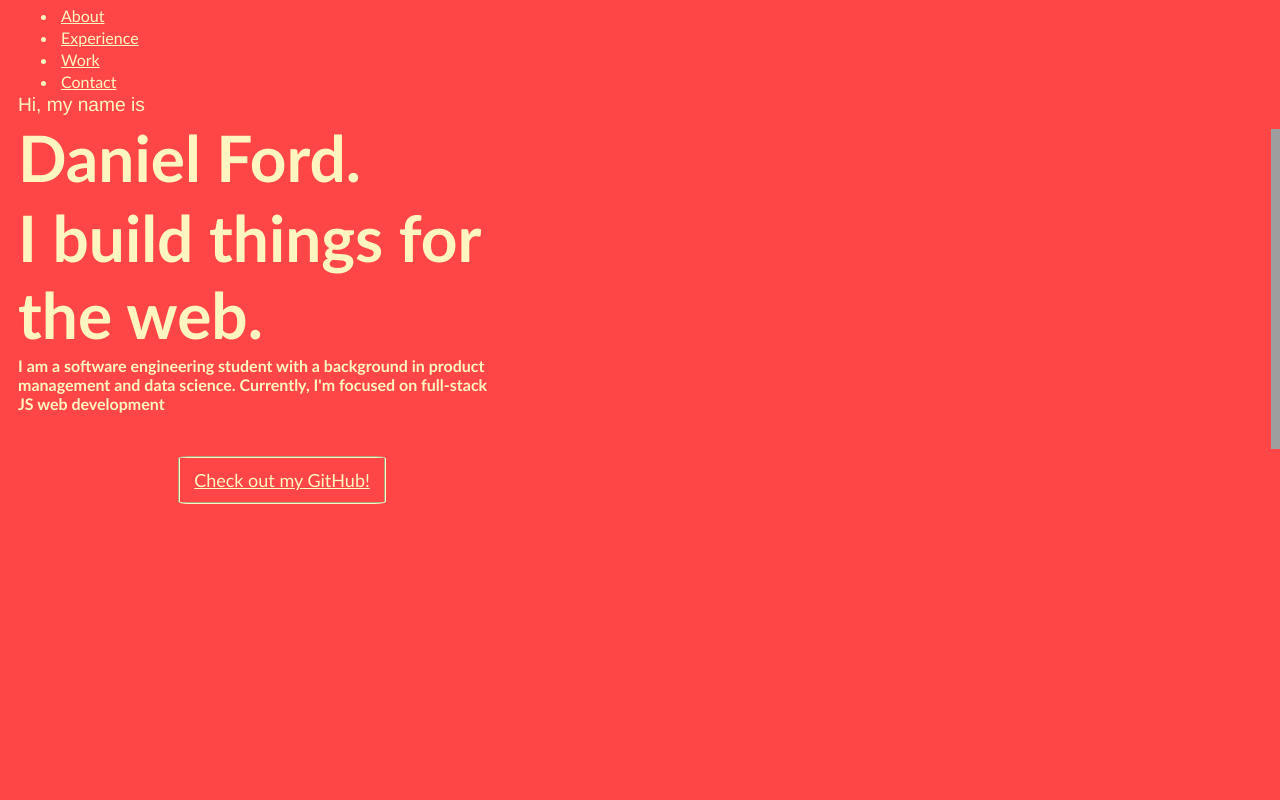
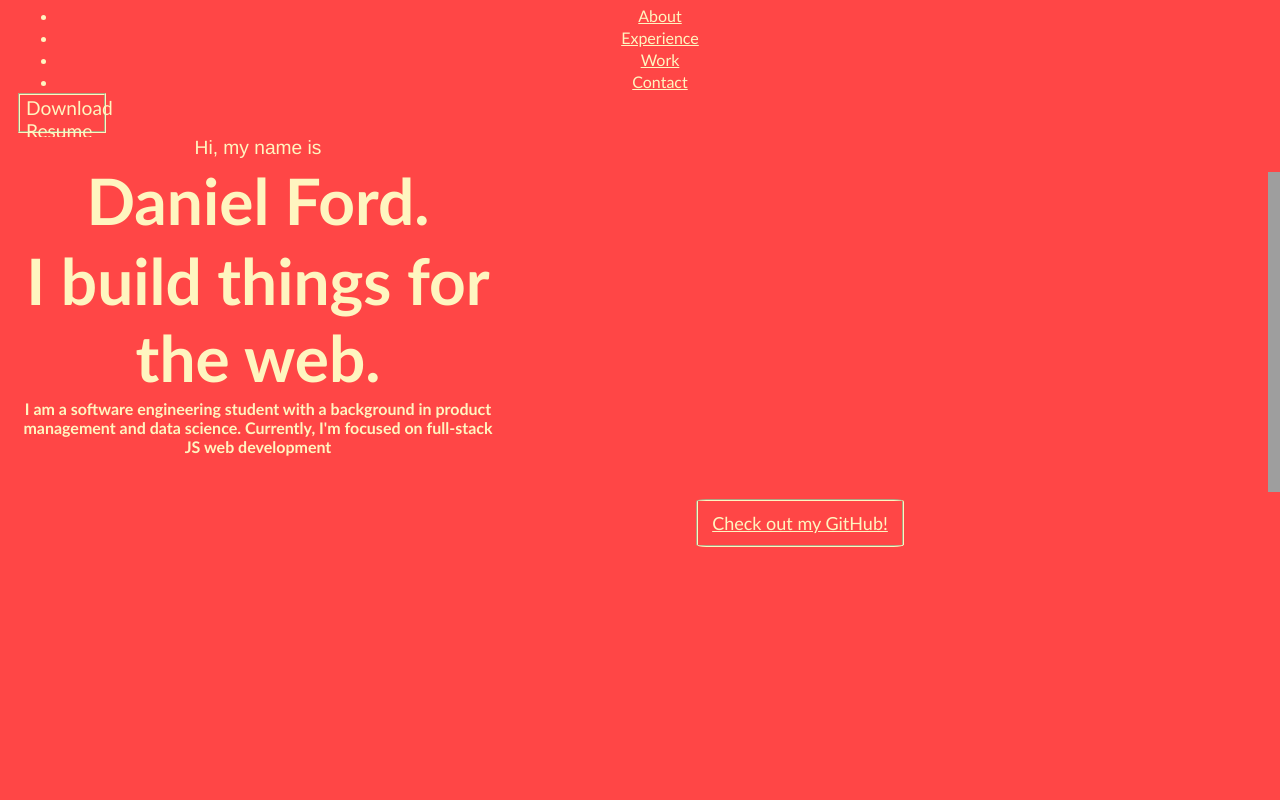
Before and after one commit to DanielFord11/ReactPortfolio, a React (Create React App) app: page / in a window 1280 px wide. Shown: the top 800 px of the page. Built offline with nearby package versions, Linux system fonts and the light colour scheme; grey boxes are pictures that could not be loaded.

Commit message:
adding but for downloading resume

```diff
--- a/src/App.js
+++ b/src/App.js
@@ -1,18 +1,34 @@
 import React from 'react';
+import './App.css'; // Import your CSS file
+import Navbar from './Navbar'; // Import the Navbar component
+import Profile from './components/Profile'; // Import the Profile component
+import About from './components/About'; // Import the About component
+import FeaturedProjects from './components/FeaturedProjects'; // Import the FeaturedProjects component
+import ResumeButton from './components/ResumeButton'; // Import the ResumeButton component
 import './style.css'; // Import the style.css file
-import Navbar from './Navbar';
-import Profile from './components/Profile';
-import About from './components/About';
-import FeaturedProjects from './components/FeaturedProjects';
 
 function App() {
   return (
     <div className="App">
+      {/* Render the Navbar */}
       <Navbar />
-      <Profile />
-      <About />
-      <FeaturedProjects />
-      {/* Add other components and content here */}
+
+      {/* Content Container */}
+      <div className="Content-Container">
+        {/* Render the ResumeButton in the top right corner */}
+        <div className="Top-Right">
+          <ResumeButton />
+        </div>
+
+        {/* Render the Profile component */}
+        <Profile />
+
+        {/* Render the About component */}
+        <About />
+
+        {/* Render the FeaturedProjects component */}
+        <FeaturedProjects />
+      </div>
     </div>
   );
 }
--- /dev/null
+++ b/src/components/ResumeButton.js
@@ -0,0 +1,26 @@
+import React from 'react';
+
+function ResumeButton() {
+  const handleDownloadResume = () => {
+    // Replace this with the actual path to your resume file (e.g., PDF, DOCX, etc.)
+    const resumePath = '/path/to/your/resume.pdf';
+
+    // Create a temporary anchor element to trigger the download
+    const anchor = document.createElement('a');
+    anchor.href = resumePath;
+    anchor.download = 'your_resume.pdf'; // Set the desired filename for the download
+    anchor.target = '_blank'; // Open the download in a new tab
+    anchor.click();
+
+    // Clean up the temporary anchor element
+    anchor.remove();
+  };
+
+  return (
+    <button className="Resume_Button" onClick={handleDownloadResume}>
+      Download Resume
+    </button>
+  );
+}
+
+export default ResumeButton;
```
